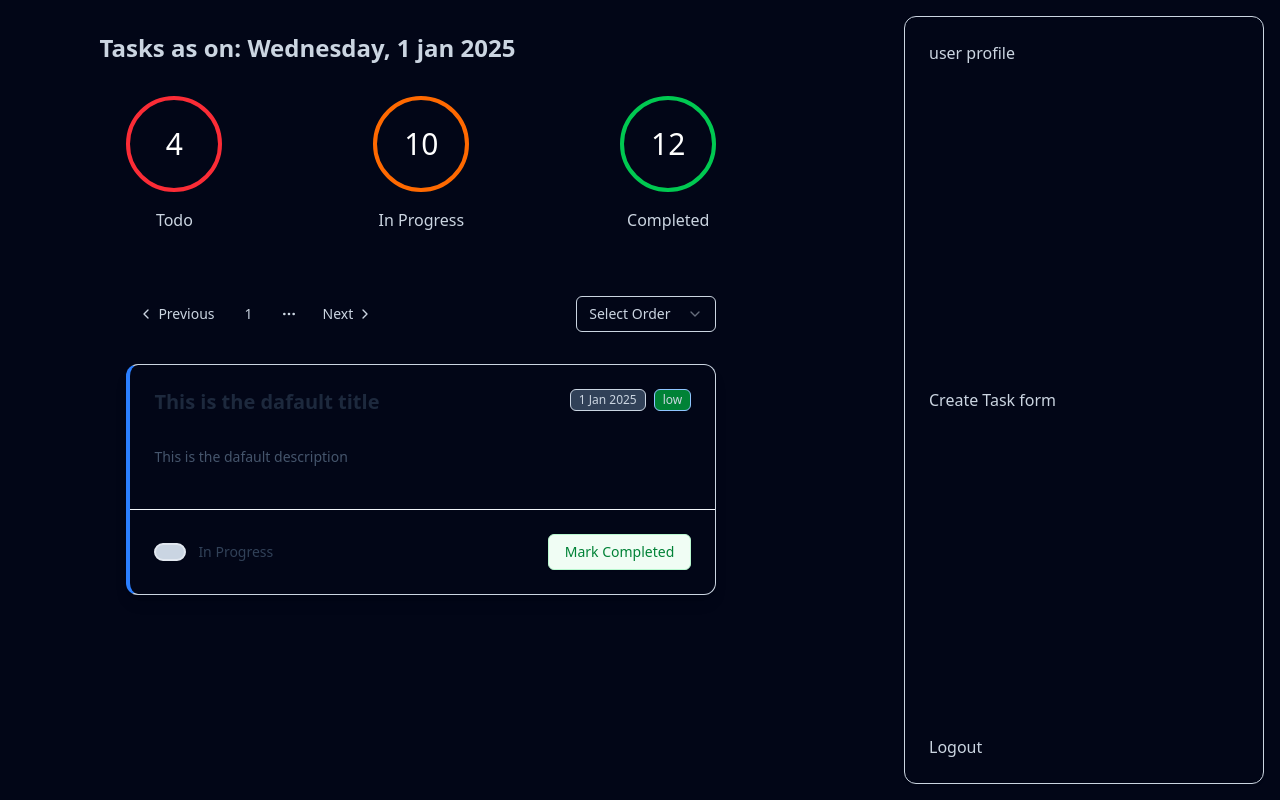
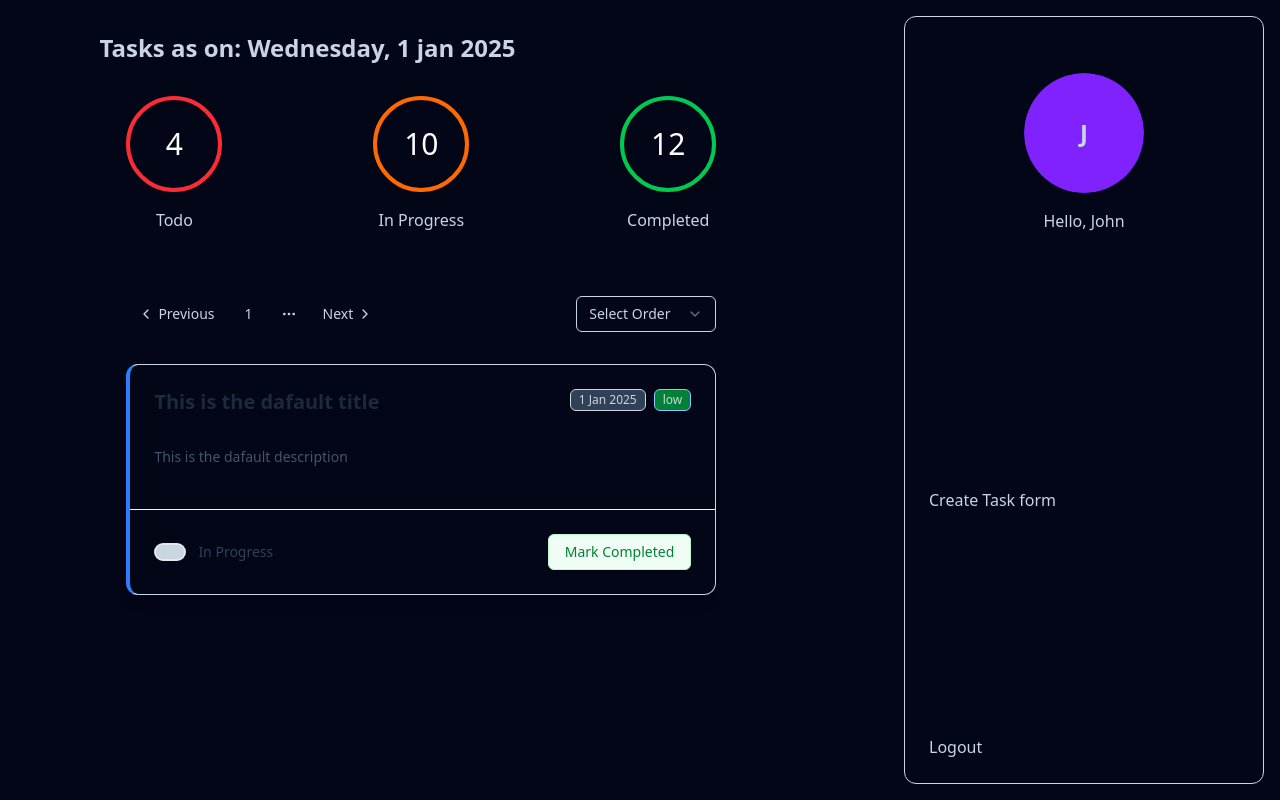
Before and after one commit to kushcapital/fullstack-React, a React (Vite) app: page /tasks in a window 1280 px wide. Built offline with nearby package versions, Linux system fonts and the light colour scheme.

Commit message:
updated the User profile component

```diff
--- a/package.json
+++ b/package.json
@@ -10,6 +10,7 @@
     "preview": "vite preview"
   },
   "dependencies": {
+    "@radix-ui/react-avatar": "^1.1.10",
     "@radix-ui/react-label": "^2.1.7",
     "@radix-ui/react-select": "^2.2.6",
     "@radix-ui/react-slot": "^1.2.3",
--- /dev/null
+++ b/src/components/ui/avatar.jsx
@@ -0,0 +1,42 @@
+import * as React from "react";
+import * as AvatarPrimitive from "@radix-ui/react-avatar";
+
+import { cn } from "@/lib/utils";
+
+function Avatar({ className, ...props }) {
+  return (
+    <AvatarPrimitive.Root
+      data-slot="avatar"
+      className={cn(
+        "relative flex size-30 shrink-0 overflow-hidden rounded-full",
+        className
+      )}
+      {...props}
+    />
+  );
+}
+
+function AvatarImage({ className, ...props }) {
+  return (
+    <AvatarPrimitive.Image
+      data-slot="avatar-image"
+      className={cn("aspect-square size-full", className)}
+      {...props}
+    />
+  );
+}
+
+function AvatarFallback({ className, ...props }) {
+  return (
+    <AvatarPrimitive.Fallback
+      data-slot="avatar-fallback"
+      className={cn(
+        "bg-violet-600 flex size-full items-center justify-center rounded-full dark:bg-violet-600",
+        className
+      )}
+      {...props}
+    />
+  );
+}
+
+export { Avatar, AvatarImage, AvatarFallback };
--- a/src/components/userProfile/userProfile.jsx
+++ b/src/components/userProfile/userProfile.jsx
@@ -1,3 +1,15 @@
-export function UserProfile() {
-  return <div>user profile</div>;
+import { Avatar, AvatarFallback, AvatarImage } from "@/components/ui/avatar";
+
+export function UserProfile({ firstName = "John" } = props) {
+  return (
+    <div className="flex flex-col w-full py-8 items-center">
+      <Avatar className="mb-4">
+        {/* <AvatarImage src="https://github.com/shadcn.png" /> */}
+        <AvatarFallback className="text-2xl font-semibold">
+          {firstName.slice(0, 1)}
+        </AvatarFallback>
+      </Avatar>
+      <h4> Hello, {firstName} </h4>
+    </div>
+  );
 }
```
Also changed, not shown: 1 other file (tests, documents, lock files or other folders).
